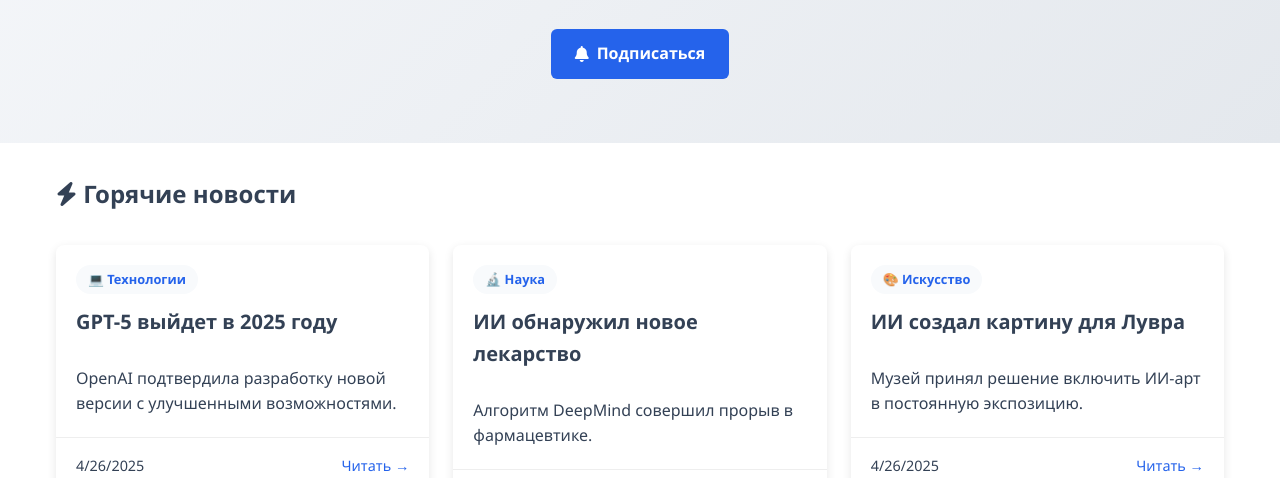
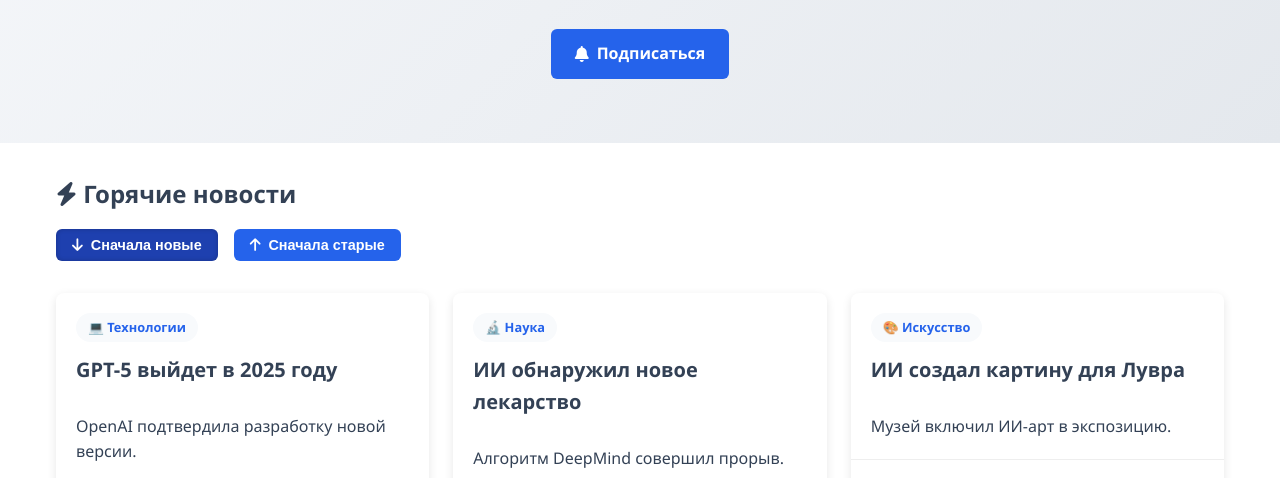
Before and after one commit to pasha-karatay/gb_lerning, a plain HTML site: page index.html in a window 1280 px wide. Shown: the part 304-782 px from the top of the page. Drawn offline with Linux system fonts and the light colour scheme.

Commit message:
add sorting of news

```diff
--- a/index.html
+++ b/index.html
@@ -32,6 +32,16 @@
 
     <main class="container">
         <h2><i class="fas fa-bolt"></i> Горячие новости</h2>
+
+        <div class="sort-controls">
+            <button id="sort-newest" class="btn small-btn active">
+                <i class="fas fa-arrow-down"></i> Сначала новые
+            </button>
+            <button id="sort-oldest" class="btn small-btn">
+                <i class="fas fa-arrow-up"></i> Сначала старые
+            </button>
+        </div>
+
         <div class="news-grid" id="news-container">
             <!-- Новости загружаются через JS -->
         </div>
--- a/script.js
+++ b/script.js
@@ -1,101 +1,95 @@
 document.addEventListener('DOMContentLoaded', function() {
-    // База данных новостей
+    // База данных с реальными датами
     let newsDB = [
         {
             id: 1,
             tag: "💻 Технологии",
             title: "GPT-5 выйдет в 2025 году",
-            content: "OpenAI подтвердила разработку новой версии с улучшенными возможностями.",
-            date: new Date().toLocaleDateString()
+            content: "OpenAI подтвердила разработку новой версии.",
+            date: new Date(2025, 3, 25) // 25 апреля 2025
         },
         {
             id: 2,
             tag: "🔬 Наука",
             title: "ИИ обнаружил новое лекарство",
-            content: "Алгоритм DeepMind совершил прорыв в фармацевтике.",
-            date: new Date().toLocaleDateString()
+            content: "Алгоритм DeepMind совершил прорыв.",
+            date: new Date(2025, 2, 15) // 15 марта 2025
         },
         {
             id: 3,
             tag: "🎨 Искусство",
             title: "ИИ создал картину для Лувра",
-            content: "Музей принял решение включить ИИ-арт в постоянную экспозицию.",
-            date: new Date().toLocaleDateString()
+            content: "Музей включил ИИ-арт в экспозицию.",
+            date: new Date(2025, 1, 10) // 10 февраля 2025
         }
     ];
 
     // DOM элементы
     const newsContainer = document.getElementById('news-container');
-    const newsForm = document.getElementById('news-form');
-    const subscribeBtn = document.getElementById('subscribe-btn');
+    const sortNewestBtn = document.getElementById('sort-newest');
+    const sortOldestBtn = document.getElementById('sort-oldest');
+
+    // Форматирование даты
+    function formatDate(date) {
+        return date.toLocaleDateString('ru-RU', {
+            day: '2-digit',
+            month: '2-digit',
+            year: 'numeric'
+        });
+    }
 
     // Генерация карточки
     function createNewsCard(news) {
         return `
-            <article class="news-card" data-id="${news.id}">
+            <article class="news-card">
                 <div class="news-header">
                     <span class="tag">${news.tag}</span>
                     <h3>${news.title}</h3>
                 </div>
                 <p>${news.content}</p>
                 <div class="news-footer">
-                    <span>${news.date}</span>
-                    <a href="#" class="read-more">Читать →</a>
+                    <span><i class="far fa-calendar"></i> ${formatDate(news.date)}</span>
+                    <a href="#">Читать →</a>
                 </div>
             </article>
         `;
     }
 
-    // Отображение новостей
-    function renderNews() {
-        newsContainer.innerHTML = newsDB.map(createNewsCard).join('');
-
-        // Добавляем обработчики для кнопок
-        document.querySelectorAll('.read-more').forEach(btn => {
-            btn.addEventListener('click', function(e) {
-                e.preventDefault();
-                const cardId = this.closest('.news-card').dataset.id;
-                alert(`Открываем новость #${cardId}`);
-            });
+    // Сортировка новостей
+    function sortNews(order = 'newest') {
+        return [...newsDB].sort((a, b) => {
+            return order === 'newest'
+                ? b.date - a.date // Новые сначала
+                : a.date - b.date; // Старые сначала
         });
     }
 
-    // Добавление новости
-    function addNews(tag, title, content) {
-        const newNews = {
-            id: newsDB.length + 1,
-            tag,
-            title,
-            content,
-            date: new Date().toLocaleDateString()
-        };
-        newsDB.push(newNews);
-        renderNews();
+    // Отображение новостей
+    function renderNews(sortedNews) {
+        newsContainer.innerHTML = sortedNews.map(createNewsCard).join('');
     }
 
-    // Обработчик формы
-    newsForm.addEventListener('submit', function(e) {
-        e.preventDefault();
-        const tag = document.getElementById('news-tag').value;
-        const title = document.getElementById('news-title').value;
-        const content = document.getElementById('news-content').value;
+    // Инициализация
+    function init() {
+        // Первая загрузка (сначала новые)
+        renderNews(sortNews('newest'));
 
-        addNews(tag, title, content);
-        newsForm.reset();
-    });
+        // Кнопки сортировки
+        sortNewestBtn.addEventListener('click', () => {
+            renderNews(sortNews('newest'));
+            sortNewestBtn.classList.add('active');
+            sortOldestBtn.classList.remove('active');
+        });
 
-    // Подписка
-    subscribeBtn.addEventListener('click', function(e) {
-        e.preventDefault();
-        const email = prompt("Введите ваш email для подписки:");
-        if (email) {
-            alert(`Спасибо! На ${email} будут приходить новости.`);
-        }
-    });
+        sortOldestBtn.addEventListener('click', () => {
+            renderNews(sortNews('oldest'));
+            sortOldestBtn.classList.add('active');
+            sortNewestBtn.classList.remove('active');
+        });
 
-    // Обновляем год в футере
-    document.getElementById('current-year').textContent = new Date().getFullYear();
+        // Обновляем год в футере
+        document.getElementById('current-year').textContent = new Date().getFullYear();
+    }
 
-    // Первоначальная загрузка
-    renderNews();
+    init();
 });
--- a/style.css
+++ b/style.css
@@ -229,3 +229,19 @@
         font-size: 2rem;
     }
 }
+
+.sort-controls {
+    display: flex;
+    gap: 1rem;
+    margin: 1rem 0 2rem;
+}
+
+.small-btn {
+    padding: 0.5rem 1rem;
+    font-size: 0.9rem;
+}
+
+.btn.active {
+    background: var(--secondary);
+    box-shadow: inset 0 0 5px rgba(0,0,0,0.2);
+}
```
